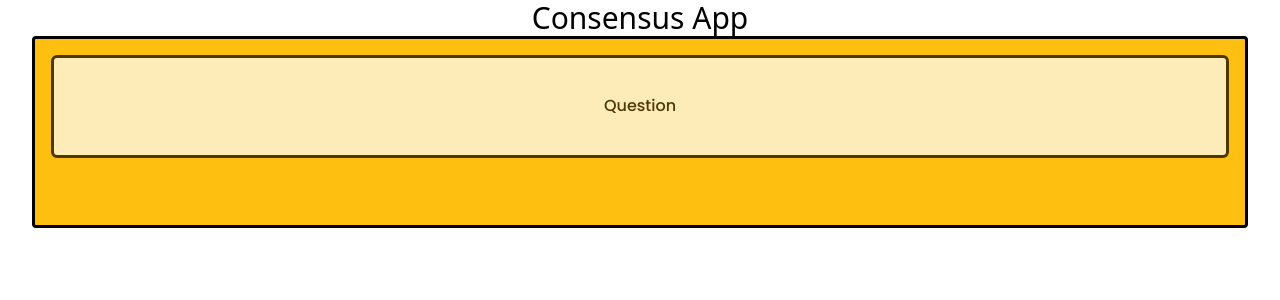
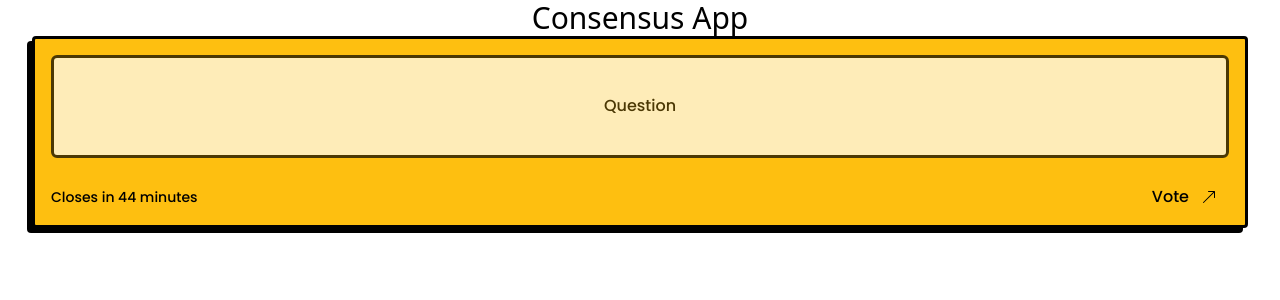
Before and after one commit to devhausleipzigacademy/camp9-final-project, a Next.js app: page / in a window 1280 px wide. Shown: the top 300 px of the page. Built offline with nearby package versions, Linux system fonts and the light colour scheme.

Commit message:
Added box shadow to tailwind conf, edited PollCard

```diff
--- a/components/PollCard.tsx
+++ b/components/PollCard.tsx
@@ -1,17 +1,47 @@
+import { BsArrowUpRight } from 'react-icons/bs';
 interface PollCardProps {
   title: string;
+  open: boolean;
+  voted: boolean;
+  minutes: number;
 }
 
-export default function PollCard({ title }: PollCardProps) {
+const date = new Date();
+// 2 hours 35 minutes from now
+const minutesNow = date.getMinutes();
+
+export default function PollCard({
+  title,
+  open = true,
+  voted = false,
+  minutes = minutesNow,
+}: PollCardProps) {
   return (
     <section
-      className={`border-3 border-black rounded w-full h-48 flex flex-col p-4 justify-between bg-yellow`}
+      className={`border-3 border-black rounded w-full h-48 flex flex-col p-4 justify-between bg-yellow shadow-brutalist`}
     >
       <div
         className={`border-3 border-black rounded-md bg-white opacity-70 h-2/3 flex items-center justify-center`}
       >
         <h1 className="typography-body">{title}</h1>
       </div>
+      <div className="flex justify-between">
+        {open ? (
+          <button className="typography-small">
+            {`Closes in ${minutes} minutes`}
+          </button>
+        ) : (
+          <button className="typography-small">Closed</button>
+        )}
+        {voted ? (
+          <button className="typography-body">Voted</button>
+        ) : (
+          <button className="typography-body flex items-center">
+            Vote
+            <BsArrowUpRight className="w-10" />
+          </button>
+        )}
+      </div>
     </section>
   );
 }
--- a/package.json
+++ b/package.json
@@ -22,6 +22,7 @@
     "next": "13.4.4",
     "react": "18.2.0",
     "react-dom": "18.2.0",
+    "react-icons": "^4.9.0",
     "tailwindcss": "3.3.2",
     "typescript": "5.0.4",
     "webpack": ">=5.0.0 <6.0.0"
--- a/tailwind.config.js
+++ b/tailwind.config.js
@@ -17,6 +17,9 @@ module.exports = {
       borderWidth: {
         3: '3px',
       },
+      boxShadow: {
+        brutalist: '-5px 5px 0px black',
+      },
     },
   },
   plugins: [],
```
Also changed, not shown: 1 other file (tests, documents, lock files or other folders).
